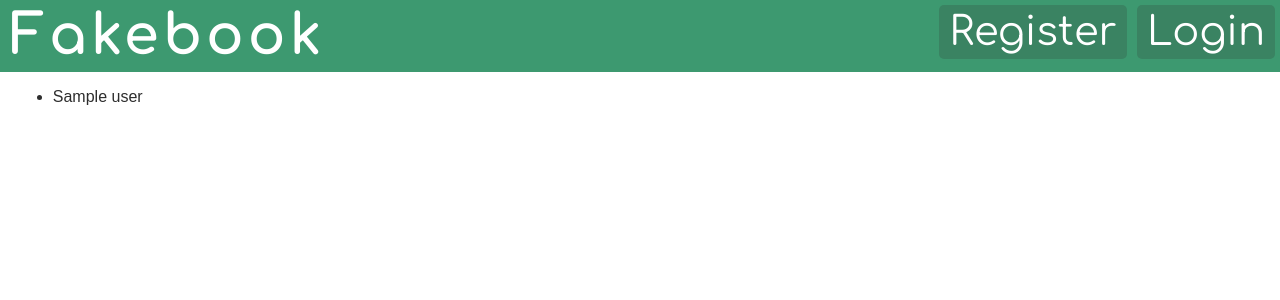
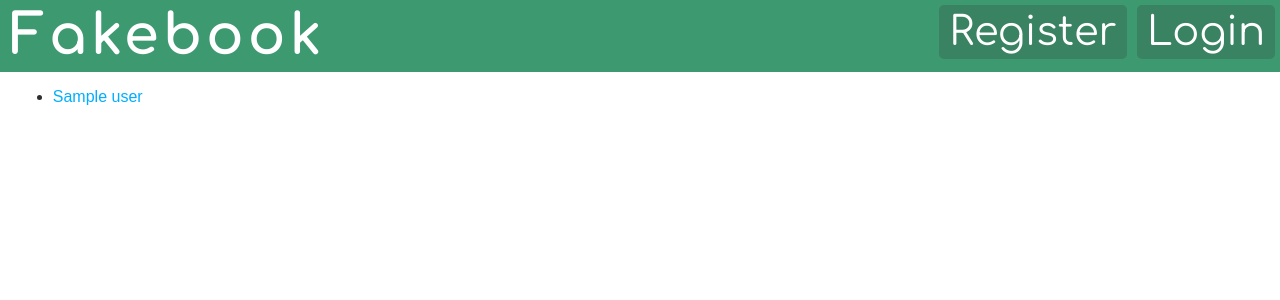
Before and after one commit to Ottermad/SocialNetwork, a Python web app: template templates/user-listing.html in a window 1280 px wide. Shown: the top 300 px of the page. Run offline with Jinja, Linux system fonts and the light colour scheme; the template is opened without the code that fills it: most values are stand-ins (such as "Sample title", 1, 10 or a date in 2020).

Commit message:
Fixed issue #75

```diff
--- a/static/css/main.css
+++ b/static/css/main.css
@@ -1,6 +1,18 @@
 a {
 	color: inherit;
 	text-decoration: none;
+}
+
+.style-link {
+	color: #00AEFF;
+}
+
+.style-link:hover {
+	text-decoration: underline;
+}
+
+.style-link:visited {
+	color: #00AEFF;
 }
 
 .no-pm {
--- a/templates/user-listing.html
+++ b/templates/user-listing.html
@@ -2,7 +2,7 @@
 {% block content %}
     <ul>
         {% for user in users %}
-            <li><a href="{{ url_for("user", username=user) }}">{{ user }}</a></li>
+            <li><a href="{{ url_for("user", username=user) }}" class="style-link">{{ user }}</a></li>
         {% endfor %}
     </ul>
 {% endblock %}
```
